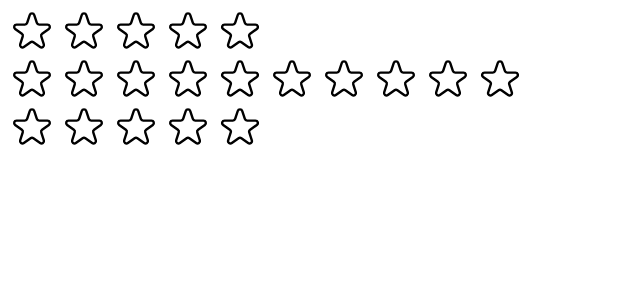
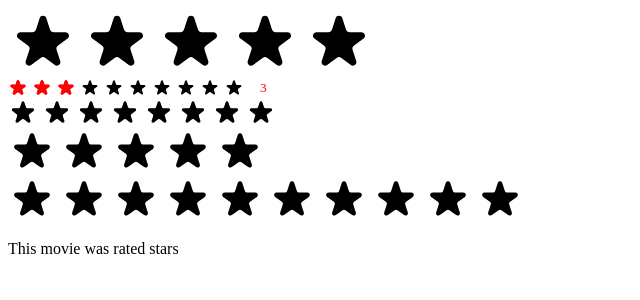
Before and after one commit to User-Reid/usePopcorn2026, a React (Vite) app: page / in a window 1280 px wide. Shown: the top 300 px of the page, without its empty margins (0-640 px from the left). Built offline with nearby package versions, Linux system fonts and the light colour scheme.

Commit message:
created props as component api's and made it for max reusability. Also made it easy for devs to set default values for things to make it easier for the develepers to make changes :)

```diff
--- a/src/Components/Star.tsx
+++ b/src/Components/Star.tsx
@@ -10,13 +10,8 @@ type StarProps = {
   full: boolean;
   onHoverIn: () => void;
   onHoverOut: () => void;
-};
-
-const starStyle: StarStyleType = {
-  width: "48px",
-  height: "48px",
-  display: "block",
-  cursor: "pointer",
+  color: string;
+  size: number;
 };
 
 export default function Star({
@@ -24,7 +19,16 @@ export default function Star({
   full,
   onHoverIn,
   onHoverOut,
+  color,
+  size,
 }: StarProps) {
+  const starStyle: StarStyleType = {
+    width: `${size}px`,
+    height: `${size}px`,
+    display: "block",
+    cursor: "pointer",
+  };
+
   return (
     <span
       role="button"
@@ -36,38 +40,10 @@ export default function Star({
       <svg
         xmlns="http://www.w3.org/2000/svg"
         viewBox="0 0 20 20"
-        className={full ? "starsFull" : "starsEmpty"}
+        style={full ? { fill: color, stroke: color } : { fill: "#000" }}
       >
         <path d="M9.049 2.927c.3-.921 1.603-.921 1.902 0l1.07 3.292a1 1 0 00.95.69h3.462c.969 0 1.371 1.24.588 1.81l-2.8 2.034a1 1 0 00-.364 1.118l1.07 3.292c.3.921-.755 1.688-1.54 1.118l-2.8-2.034a1 1 0 00-1.175 0l-2.8 2.034c-.784.57-1.838-.197-1.539-1.118l1.07-3.292a1 1 0 00-.364-1.118L2.98 8.72c-.783-.57-.38-1.81.588-1.81h3.461a1 1 0 00.951-.69l1.07-3.292z" />
       </svg>
     </span>
   );
 }
-
-/* <svg
-  xmlns="http://www.w3.org/2000/svg"
-  viewBox="0 0 20 20"
-  fill="#000"
-  stroke="#000"
->
-  <path
-    d="M9.049 2.927c.3-.921 1.603-.921 1.902 0l1.07 3.292a1 1 0 00.95.69h3.462c.969 0 1.371 1.24.588 1.81l-2.8 2.034a1 1 0 00-.364 1.118l1.07 3.292c.3.921-.755 1.688-1.54 1.118l-2.8-2.034a1 1 0 00-1.175 0l-2.8 2.034c-.784.57-1.838-.197-1.539-1.118l1.07-3.292a1 1 0 00-.364-1.118L2.98 8.72c-.783-.57-.38-1.81.588-1.81h3.461a1 1 0 00.951-.69l1.07-3.292z"
-  />
-</svg>
-
-
-EMPTY STAR
-
-<svg
-  xmlns="http://www.w3.org/2000/svg"
-  fill="none"
-  viewBox="0 0 24 24"
-  stroke="#000"
->
-  <path
-    strokeLinecap="round"
-    strokeLinejoin="round"
-    strokeWidth="{2}"
-    d="M11.049 2.927c.3-.921 1.603-.921 1.902 0l1.519 4.674a1 1 0 00.95.69h4.915c.969 0 1.371 1.24.588 1.81l-3.976 2.888a1 1 0 00-.363 1.118l1.518 4.674c.3.922-.755 1.688-1.538 1.118l-3.976-2.888a1 1 0 00-1.176 0l-3.976 2.888c-.783.57-1.838-.197-1.538-1.118l1.518-4.674a1 1 0 00-.363-1.118l-3.976-2.888c-.784-.57-.38-1.81.588-1.81h4.914a1 1 0 00.951-.69l1.519-4.674z"
-  />
-</svg> */
--- a/src/Components/StarRating.tsx
+++ b/src/Components/StarRating.tsx
@@ -3,6 +3,12 @@ import Star from "./Star";
 
 type StarRatingProps = {
   maxRating?: number;
+  color?: string;
+  size?: number;
+  className?: string;
+  messages?: string[];
+  defaultRating?: number;
+  onSetRating?: (rating: number) => void;
 };
 
 type ContainerStyleType = {
@@ -19,6 +25,8 @@ type StarContainerStyleType = {
 type TextStyleType = {
   lineHeight: string;
   margin: string;
+  color: string;
+  fontSize: string;
 };
 
 const containerStyle: ContainerStyleType = {
@@ -32,21 +40,34 @@ const starContainerStyle: StarContainerStyleType = {
   gap: "4px",
 };
 
-const textStyle: TextStyleType = {
-  lineHeight: "1",
-  margin: "0px",
-};
-
-export default function StarRating({ maxRating = 5 }: StarRatingProps) {
-  const [starRating, setStarRating] = useState<number | null>(null);
+export default function StarRating({
+  maxRating = 5,
+  color = "#fcc419",
+  size = 48,
+  className,
+  messages = [],
+  defaultRating,
+  onSetRating,
+}: StarRatingProps) {
+  const [starRating, setStarRating] = useState<number | null>(
+    defaultRating ?? null,
+  );
   const [tempRating, setTempRating] = useState<number | null>(null);
 
   function handleRate(i: number): void {
     setStarRating(i);
+    onSetRating?.(i);
   }
 
+  const textStyle: TextStyleType = {
+    lineHeight: "1",
+    margin: "0px",
+    color,
+    fontSize: `${size / 1.5}px`,
+  };
+
   return (
-    <div style={containerStyle}>
+    <div style={containerStyle} className={className}>
       <div style={starContainerStyle}>
         {Array.from({ length: maxRating }, (_, i) => (
           <Star
@@ -55,10 +76,16 @@ export default function StarRating({ maxRating = 5 }: StarRatingProps) {
             full={tempRating ? tempRating >= i + 1 : (starRating ?? 0) >= i + 1}
             onHoverIn={() => setTempRating(i + 1)}
             onHoverOut={() => setTempRating(null)}
+            color={color}
+            size={size}
           />
         ))}
       </div>
-      <p style={textStyle}>{tempRating || starRating || null}</p>
+      <p style={textStyle}>
+        {messages.length === maxRating
+          ? messages[tempRating ? tempRating - 1 : (starRating ?? 0) - 1]
+          : tempRating || starRating || null}
+      </p>
     </div>
   );
 }
--- /dev/null
+++ b/src/Components/Test.tsx
@@ -0,0 +1,13 @@
+import { useState } from "react";
+import StarRating from "./StarRating";
+
+export default function Test() {
+  const [movieRating, setMovieRating] = useState<number | null>(null);
+
+  return (
+    <div>
+      <StarRating color="blue" maxRating={10} onSetRating={setMovieRating} />
+      <p>This movie was rated {movieRating} stars</p>
+    </div>
+  );
+}
--- a/src/main.tsx
+++ b/src/main.tsx
@@ -4,12 +4,21 @@ import { createRoot } from "react-dom/client";
 import "./stars.css";
 import App from "./App.tsx";
 import StarRating from "./Components/StarRating.tsx";
+import Test from "./Components/Test.tsx";
 
 createRoot(document.getElementById("root")!).render(
   <StrictMode>
     {/* <App /> */}
-    <StarRating maxRating={5} />
-    <StarRating maxRating={10} />
+    <StarRating
+      maxRating={5}
+      color="blue"
+      size={70}
+      className="test"
+      messages={["Terrible", "Bad", "Okay", "Good", "Great"]}
+    />
+    <StarRating maxRating={10} size={20} color="red" defaultRating={3} />
+    <StarRating maxRating={8} size={30} color="green" />
     <StarRating />
+    <Test />
   </StrictMode>,
 );
```
